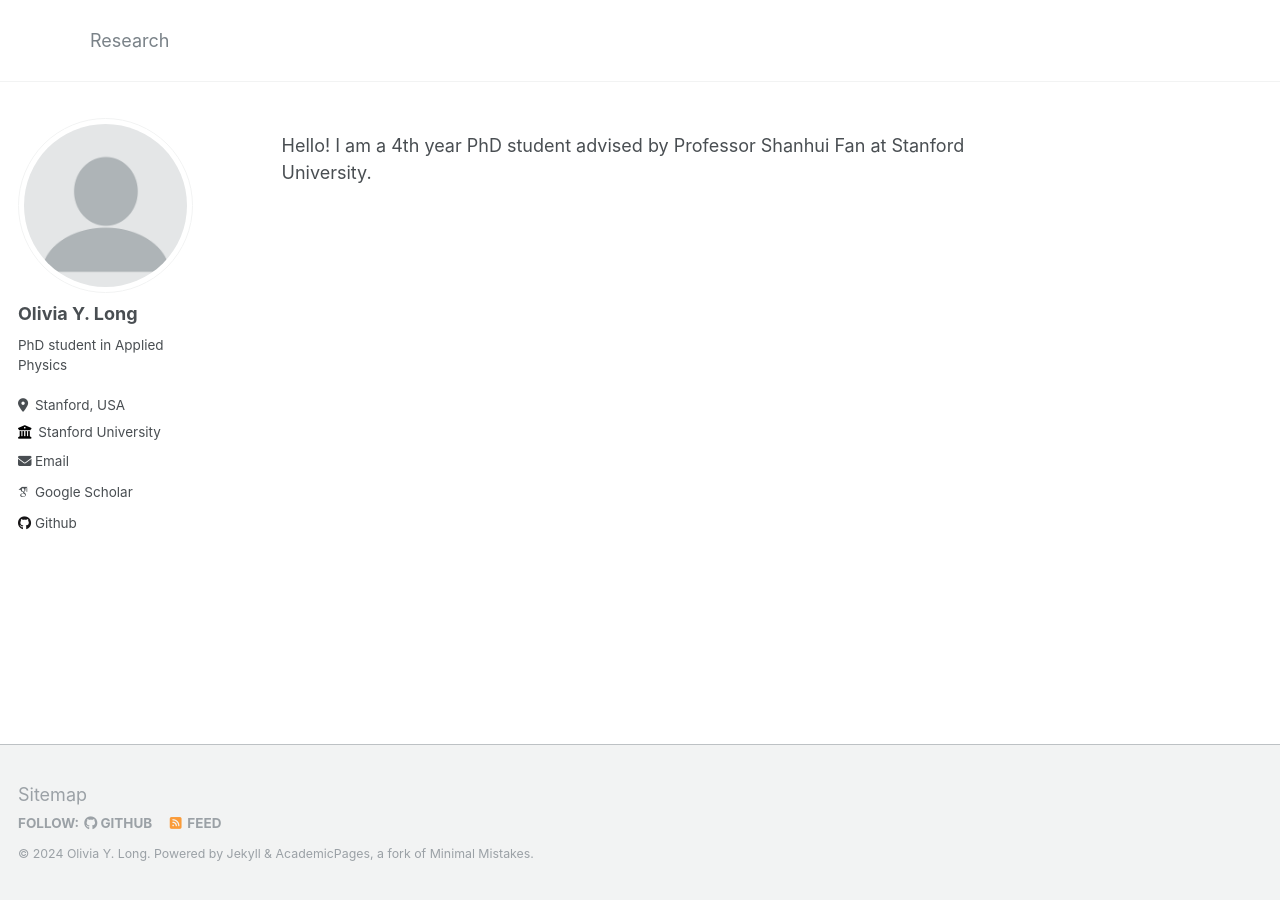
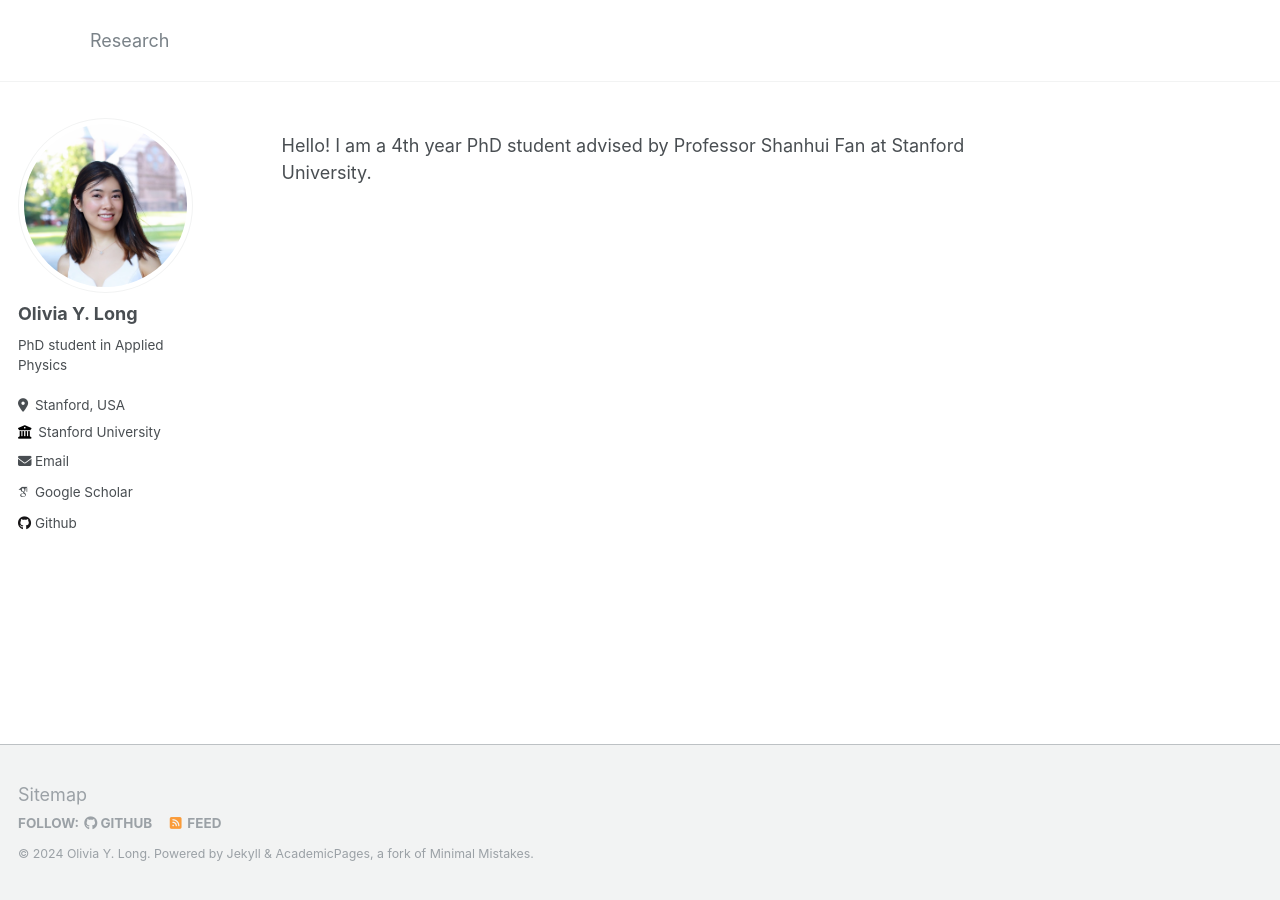
Before and after one commit to oliviaylong/oliviaylong.github.io, a Jekyll site: the page built from _pages/about.md, in a window 1280 px wide. Built offline with Jekyll 4.4.1, drawn with Linux system fonts in a browser that asks for light colours; some web fonts are replaced.

Commit message:
added image

```diff
--- a/_config.yml
+++ b/_config.yml
@@ -21,7 +21,7 @@ repository               : "oliviaylong/oliviaylong.github.io"
 #               Additional customization can be done by editing /_includes/author-profile.html
 author:
   # Biographic information
-  avatar           : "profile.png"
+  avatar           : "Olivia_Long_headshot.JPG"
   name             : "Olivia Y. Long"
   pronouns         : # example: "she/her"
   bio              : "PhD student in Applied Physics"
```
Also changed, not shown: images/Olivia_Long_headshot.JPG (added).
